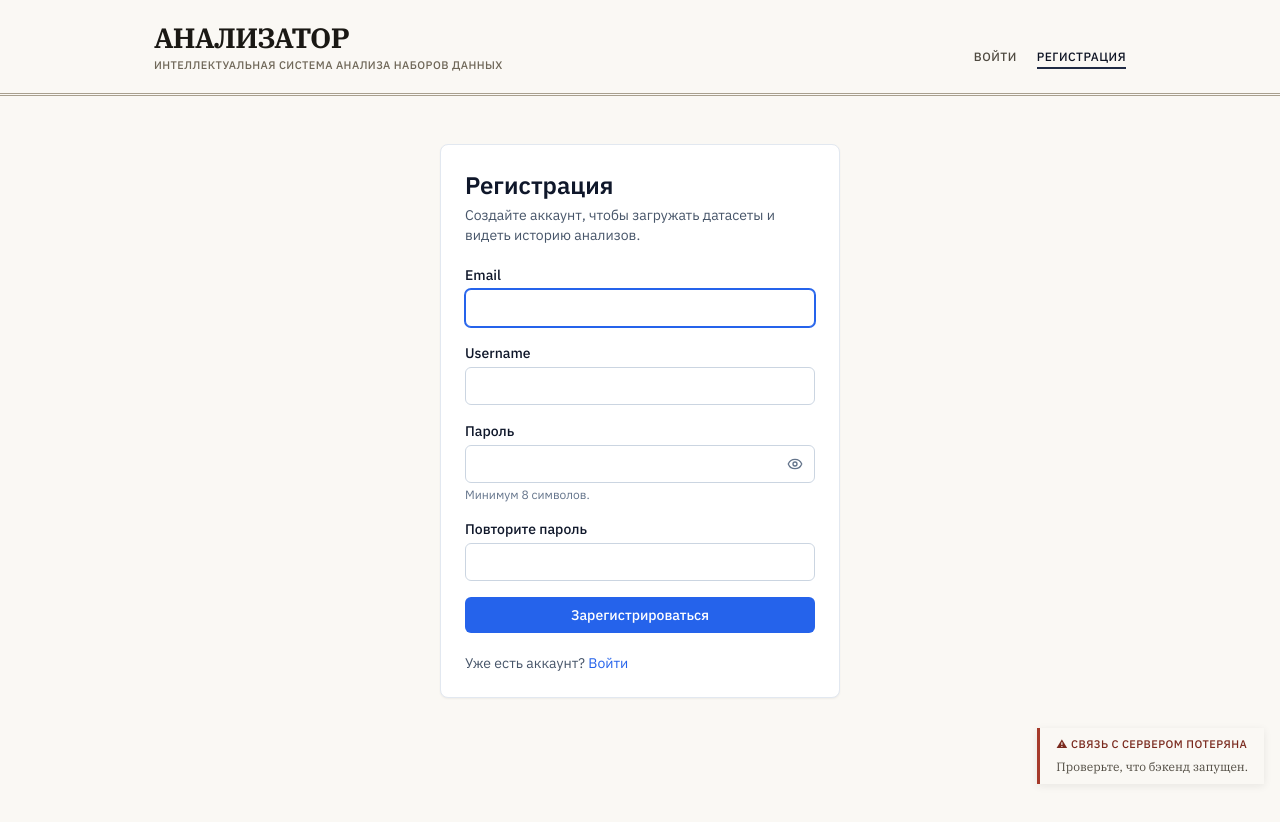
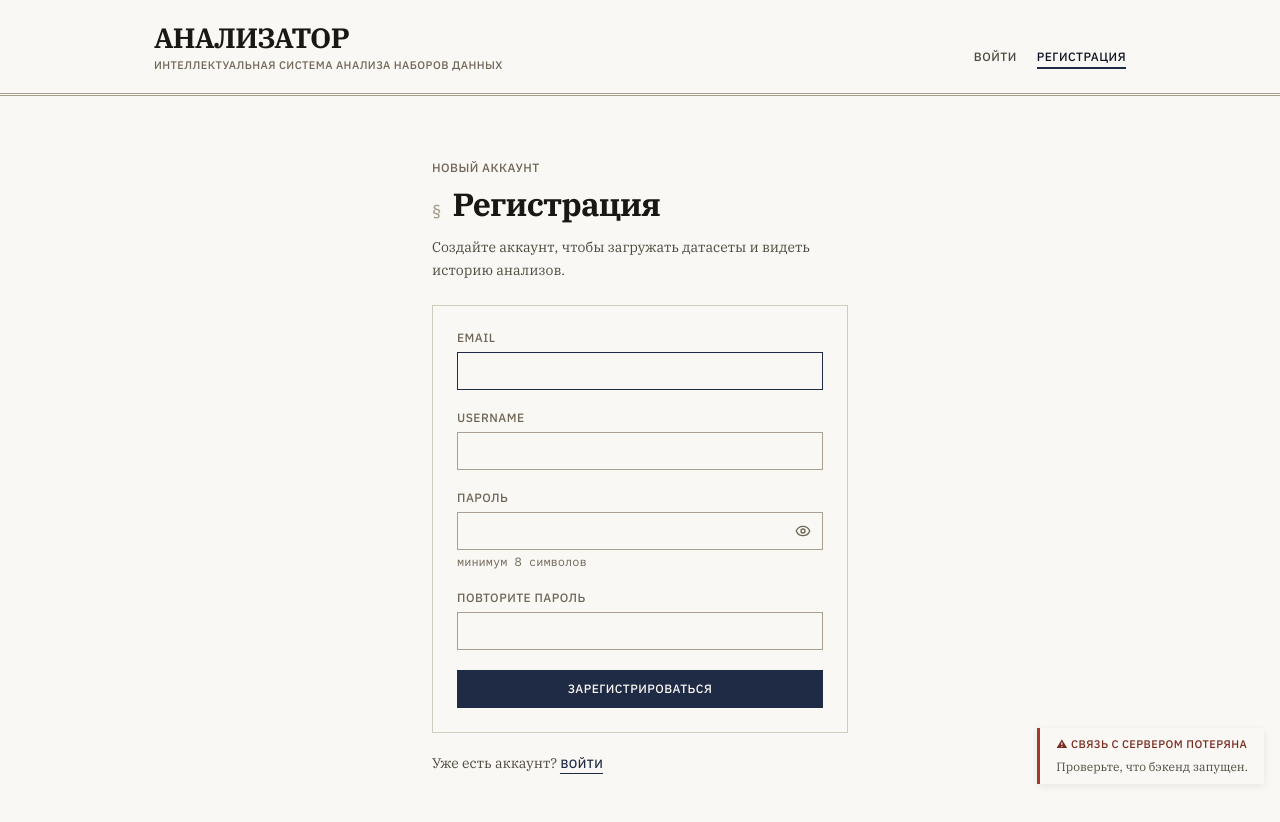
Before and after one commit to egoralyanov/datasets-analyzer-vkr, a React (Vite) app in the folder frontend/: page /register in a window 1280 px wide. Shown: the top 822 px of the page. Before the commit the page ends 800 px from the top, so only its background shows below. Built offline with nearby package versions, Linux system fonts and the light colour scheme; no server answers.

Commit message:
Sprint 5 Phase 3.9: redesign login and register pages

```diff
--- a/frontend/src/pages/Login.tsx
+++ b/frontend/src/pages/Login.tsx
@@ -1,3 +1,8 @@
+// Страница входа.
+//
+// Стиль (Sprint 5, Phase 3.9): scientific/archive — §-заголовок, hairline-
+// контейнер без скругления и теней, инпуты с тонкой ink-обводкой при focus
+// (без bright-glow), archive-кнопка primary.
 import { useEffect, useRef, useState } from "react";
 import { Link, useLocation, useNavigate } from "react-router-dom";
 import { Eye, EyeOff, Loader2 } from "lucide-react";
@@ -46,25 +51,36 @@ export function Login() {
   };
 
   return (
-    <div className="max-w-md mx-auto px-6 py-12">
-      <div className="rounded-lg border border-slate-200 bg-white shadow-sm p-6">
-        <h1 className="text-2xl font-semibold text-slate-900">Вход</h1>
-        <p className="mt-1 text-sm text-slate-600">
-          Введите username или email и пароль.
-        </p>
+    <div className="mx-auto max-w-[480px] px-8 py-16">
+      <p className="font-sans text-xs font-medium uppercase tracking-wider text-paper-500">
+        АУТЕНТИФИКАЦИЯ
+      </p>
+      <h1 className="mt-2 flex items-baseline gap-3 font-serif text-[2rem] font-bold leading-tight tracking-tight text-paper-900">
+        <span className="font-sans text-base font-medium text-paper-400">
+          §
+        </span>
+        Вход
+      </h1>
+      <p className="mt-3 font-serif text-sm leading-relaxed text-paper-600">
+        Введите username или email и пароль.
+      </p>
 
+      <div className="mt-6 border border-paper-300 bg-paper-50 p-6">
         {flash && (
-          <div className="mt-4 rounded-md border border-green-200 bg-green-50 p-3 text-sm text-green-800">
+          <div className="mb-4 border-l-[3px] border-success-500 bg-paper-50 px-4 py-2 font-serif text-sm leading-relaxed text-paper-700">
+            <span className="font-sans text-xs font-medium uppercase tracking-wider text-success-700">
+              ✓ ОК ·
+            </span>{" "}
             {flash}
           </div>
         )}
         {error && (
-          <div className="mt-4 rounded-md border border-red-200 bg-red-50 p-3 text-sm text-red-800">
+          <div className="mb-4 border-l-[3px] border-critical-500 bg-critical-50/70 px-4 py-2 font-sans text-sm text-critical-700">
             {error}
           </div>
         )}
 
-        <form className="mt-5 space-y-4" onSubmit={onSubmit}>
+        <form className="space-y-5" onSubmit={onSubmit}>
           <Field label="Username или email" htmlFor="login-id">
             <input
               id="login-id"
@@ -74,7 +90,7 @@ export function Login() {
               required
               value={usernameOrEmail}
               onChange={(e) => setUsernameOrEmail(e.target.value)}
-              className="w-full rounded-md border border-slate-300 px-3 py-2 text-sm focus:border-blue-600 focus:outline-none focus:ring-1 focus:ring-blue-600"
+              className="block w-full border border-paper-400 bg-paper-50 px-3 py-2 font-mono text-sm text-paper-800 placeholder:text-paper-400 focus:border-ink-700 focus:outline-none focus:ring-0"
             />
           </Field>
 
@@ -88,12 +104,12 @@ export function Login() {
                 minLength={1}
                 value={password}
                 onChange={(e) => setPassword(e.target.value)}
-                className="w-full rounded-md border border-slate-300 px-3 py-2 pr-10 text-sm focus:border-blue-600 focus:outline-none focus:ring-1 focus:ring-blue-600"
+                className="block w-full border border-paper-400 bg-paper-50 px-3 py-2 pr-10 font-mono text-sm text-paper-800 placeholder:text-paper-400 focus:border-ink-700 focus:outline-none focus:ring-0"
               />
               <button
                 type="button"
                 onClick={() => setShowPassword((v) => !v)}
-                className="absolute right-2 top-1/2 -translate-y-1/2 p-1 text-slate-500 hover:text-slate-700"
+                className="absolute right-2 top-1/2 -translate-y-1/2 p-1 text-paper-500 hover:text-ink-700"
                 aria-label={showPassword ? "Скрыть пароль" : "Показать пароль"}
               >
                 {showPassword ? (
@@ -108,20 +124,23 @@ export function Login() {
           <button
             type="submit"
             disabled={loading}
-            className="w-full inline-flex items-center justify-center gap-2 rounded-md bg-blue-600 px-3 py-2 text-sm font-medium text-white hover:bg-blue-700 disabled:bg-slate-400 disabled:cursor-not-allowed"
+            className="inline-flex w-full items-center justify-center gap-2 border border-ink-700 bg-ink-700 px-4 py-2.5 font-sans text-xs font-medium uppercase tracking-wider text-paper-50 transition-colors hover:bg-ink-800 disabled:cursor-not-allowed disabled:opacity-60"
           >
             {loading && <Loader2 className="h-4 w-4 animate-spin" />}
-            Войти
+            ВОЙТИ
           </button>
         </form>
+      </div>
 
-        <p className="mt-5 text-sm text-slate-600">
-          Нет аккаунта?{" "}
-          <Link to="/register" className="text-blue-600 hover:text-blue-700">
-            Зарегистрироваться
-          </Link>
-        </p>
-      </div>
+      <p className="mt-5 font-serif text-sm text-paper-600">
+        Нет аккаунта?{" "}
+        <Link
+          to="/register"
+          className="border-b border-ink-700 pb-0.5 font-sans text-xs font-medium uppercase tracking-wider text-ink-700"
+        >
+          ЗАРЕГИСТРИРОВАТЬСЯ
+        </Link>
+      </p>
     </div>
   );
 }
@@ -137,10 +156,13 @@ function Field({
 }) {
   return (
     <div>
-      <label htmlFor={htmlFor} className="block text-sm font-medium text-slate-900">
+      <label
+        htmlFor={htmlFor}
+        className="block font-sans text-xs font-medium uppercase tracking-wider text-paper-500"
+      >
         {label}
       </label>
-      <div className="mt-1">{children}</div>
+      <div className="mt-1.5">{children}</div>
     </div>
   );
 }
@@ -154,7 +176,8 @@ function extractDetail(err: unknown): string | null {
     typeof (err as { response?: { data?: { detail?: unknown } } }).response?.data
       ?.detail === "string"
   ) {
-    return (err as { response: { data: { detail: string } } }).response.data.detail;
+    return (err as { response: { data: { detail: string } } }).response.data
+      .detail;
   }
   return null;
 }
--- a/frontend/src/pages/Register.tsx
+++ b/frontend/src/pages/Register.tsx
@@ -1,3 +1,7 @@
+// Страница регистрации.
+//
+// Стиль (Sprint 5, Phase 3.9): scientific/archive — §-заголовок, hairline-
+// контейнер, инпуты с тонкой ink-обводкой при focus, archive-кнопка primary.
 import { useEffect, useRef, useState } from "react";
 import { Link, useNavigate } from "react-router-dom";
 import { Eye, EyeOff, Loader2 } from "lucide-react";
@@ -43,7 +47,11 @@ export function Register() {
     }
     setLoading(true);
     try {
-      await authApi.register({ email: email.trim(), username: username.trim(), password });
+      await authApi.register({
+        email: email.trim(),
+        username: username.trim(),
+        password,
+      });
       navigate("/login", {
         state: { flash: "Регистрация успешна. Теперь войдите." },
       });
@@ -55,22 +63,30 @@ export function Register() {
   };
 
   return (
-    <div className="max-w-md mx-auto px-6 py-12">
-      <div className="rounded-lg border border-slate-200 bg-white shadow-sm p-6">
-        <h1 className="text-2xl font-semibold text-slate-900">Регистрация</h1>
-        <p className="mt-1 text-sm text-slate-600">
-          Создайте аккаунт, чтобы загружать датасеты и видеть историю анализов.
-        </p>
+    <div className="mx-auto max-w-[480px] px-8 py-16">
+      <p className="font-sans text-xs font-medium uppercase tracking-wider text-paper-500">
+        НОВЫЙ АККАУНТ
+      </p>
+      <h1 className="mt-2 flex items-baseline gap-3 font-serif text-[2rem] font-bold leading-tight tracking-tight text-paper-900">
+        <span className="font-sans text-base font-medium text-paper-400">
+          §
+        </span>
+        Регистрация
+      </h1>
+      <p className="mt-3 font-serif text-sm leading-relaxed text-paper-600">
+        Создайте аккаунт, чтобы загружать датасеты и видеть историю анализов.
+      </p>
 
+      <div className="mt-6 border border-paper-300 bg-paper-50 p-6">
         {error && (
-          <div className="mt-4 rounded-md border border-red-200 bg-red-50 p-3 text-sm text-red-800">
+          <div className="mb-4 border-l-[3px] border-critical-500 bg-critical-50/70 px-4 py-2 font-sans text-sm text-critical-700">
             {error}
           </div>
         )}
 
-        <form className="mt-5 space-y-4" onSubmit={onSubmit}>
+        <form className="space-y-5" onSubmit={onSubmit}>
           <Field label="Email" htmlFor="reg-email">
-            <input
+            <ArchiveInput
               id="reg-email"
               ref={inputRef}
               type="email"
@@ -78,12 +94,11 @@ export function Register() {
               required
               value={email}
               onChange={(e) => setEmail(e.target.value)}
-              className="w-full rounded-md border border-slate-300 px-3 py-2 text-sm focus:border-blue-600 focus:outline-none focus:ring-1 focus:ring-blue-600"
             />
           </Field>
 
           <Field label="Username" htmlFor="reg-username">
-            <input
+            <ArchiveInput
               id="reg-username"
               type="text"
               autoComplete="username"
@@ -91,13 +106,12 @@ export function Register() {
               minLength={USERNAME_MIN}
               value={username}
               onChange={(e) => setUsername(e.target.value)}
-              className="w-full rounded-md border border-slate-300 px-3 py-2 text-sm focus:border-blue-600 focus:outline-none focus:ring-1 focus:ring-blue-600"
             />
           </Field>
 
           <Field label="Пароль" htmlFor="reg-password">
             <div className="relative">
-              <input
+              <ArchiveInput
                 id="reg-password"
                 type={showPassword ? "text" : "password"}
                 autoComplete="new-password"
@@ -105,12 +119,12 @@ export function Register() {
                 minLength={PASSWORD_MIN}
                 value={password}
                 onChange={(e) => setPassword(e.target.value)}
-                className="w-full rounded-md border border-slate-300 px-3 py-2 pr-10 text-sm focus:border-blue-600 focus:outline-none focus:ring-1 focus:ring-blue-600"
+                className="pr-10"
               />
               <button
                 type="button"
                 onClick={() => setShowPassword((v) => !v)}
-                className="absolute right-2 top-1/2 -translate-y-1/2 p-1 text-slate-500 hover:text-slate-700"
+                className="absolute right-2 top-1/2 -translate-y-1/2 p-1 text-paper-500 hover:text-ink-700"
                 aria-label={showPassword ? "Скрыть пароль" : "Показать пароль"}
               >
                 {showPassword ? (
@@ -120,11 +134,13 @@ export function Register() {
                 )}
               </button>
             </div>
-            <p className="mt-1 text-xs text-slate-500">Минимум {PASSWORD_MIN} символов.</p>
+            <p className="mt-1 font-mono text-xs text-paper-500">
+              минимум {PASSWORD_MIN} символов
+            </p>
           </Field>
 
           <Field label="Повторите пароль" htmlFor="reg-confirm">
-            <input
+            <ArchiveInput
               id="reg-confirm"
               type={showPassword ? "text" : "password"}
               autoComplete="new-password"
@@ -132,27 +148,29 @@ export function Register() {
               minLength={PASSWORD_MIN}
               value={confirm}
               onChange={(e) => setConfirm(e.target.value)}
-              className="w-full rounded-md border border-slate-300 px-3 py-2 text-sm focus:border-blue-600 focus:outline-none focus:ring-1 focus:ring-blue-600"
             />
           </Field>
 
           <button
             type="submit"
             disabled={loading}
-            className="w-full inline-flex items-center justify-center gap-2 rounded-md bg-blue-600 px-3 py-2 text-sm font-medium text-white hover:bg-blue-700 disabled:bg-slate-400 disabled:cursor-not-allowed"
+            className="inline-flex w-full items-center justify-center gap-2 border border-ink-700 bg-ink-700 px-4 py-2.5 font-sans text-xs font-medium uppercase tracking-wider text-paper-50 transition-colors hover:bg-ink-800 disabled:cursor-not-allowed disabled:opacity-60"
           >
             {loading && <Loader2 className="h-4 w-4 animate-spin" />}
-            Зарегистрироваться
+            ЗАРЕГИСТРИРОВАТЬСЯ
           </button>
         </form>
+      </div>
 
-        <p className="mt-5 text-sm text-slate-600">
-          Уже есть аккаунт?{" "}
-          <Link to="/login" className="text-blue-600 hover:text-blue-700">
-            Войти
-          </Link>
-        </p>
-      </div>
+      <p className="mt-5 font-serif text-sm text-paper-600">
+        Уже есть аккаунт?{" "}
+        <Link
+          to="/login"
+          className="border-b border-ink-700 pb-0.5 font-sans text-xs font-medium uppercase tracking-wider text-ink-700"
+        >
+          ВОЙТИ
+        </Link>
+      </p>
     </div>
   );
 }
@@ -168,13 +186,28 @@ function Field({
 }) {
   return (
     <div>
-      <label htmlFor={htmlFor} className="block text-sm font-medium text-slate-900">
+      <label
+        htmlFor={htmlFor}
+        className="block font-sans text-xs font-medium uppercase tracking-wider text-paper-500"
+      >
         {label}
       </label>
-      <div className="mt-1">{children}</div>
+      <div className="mt-1.5">{children}</div>
     </div>
   );
 }
+
+const ArchiveInput = ({
+  className = "",
+  ...rest
+}: React.InputHTMLAttributes<HTMLInputElement> & {
+  ref?: React.Ref<HTMLInputElement>;
+}) => (
+  <input
+    {...rest}
+    className={`block w-full border border-paper-400 bg-paper-50 px-3 py-2 font-mono text-sm text-paper-800 placeholder:text-paper-400 focus:border-ink-700 focus:outline-none focus:ring-0 ${className}`}
+  />
+);
 
 function extractDetail(err: unknown): string | null {
   if (
@@ -184,7 +217,8 @@ function extractDetail(err: unknown): string | null {
     typeof (err as { response?: { data?: { detail?: unknown } } }).response?.data
       ?.detail === "string"
   ) {
-    return (err as { response: { data: { detail: string } } }).response.data.detail;
+    return (err as { response: { data: { detail: string } } }).response.data
+      .detail;
   }
   return null;
 }
```
